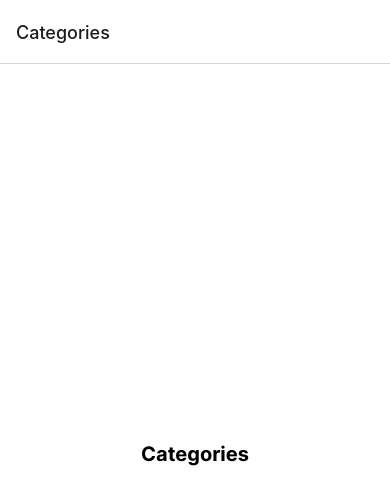
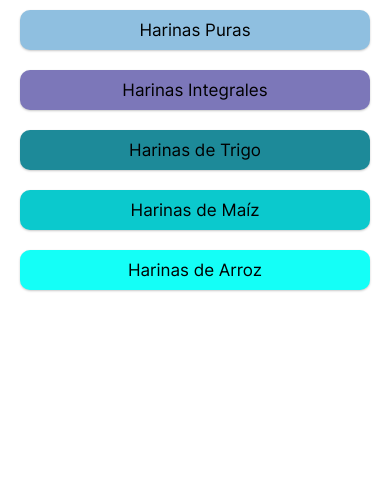
Before and after one commit to marianosim/VistasApp-Simantob, a React Native app: screen /Categories in a window 390 px wide. Shown: the top 504 px of the page. Built offline with nearby package versions, Linux system fonts and the light colour scheme.

Commit message:
Navigation flow: categories - products - item. Styles and images.

```diff
--- a/index.js
+++ b/index.js
@@ -1,5 +1,5 @@
-import { registerRootComponent } from "expo";
+import { registerRootComponent } from 'expo';
 
-import App from "./src/index";
+import App from './src/index';
 
 registerRootComponent(App);
--- a/package.json
+++ b/package.json
@@ -14,7 +14,7 @@
     "expo-font": "^11.1.1",
     "expo-status-bar": "~1.4.4",
     "react": "18.2.0",
-    "react-native": "0.71.7",
+    "react-native": "0.71.8",
     "react-native-safe-area-context": "4.5.0",
     "react-native-screens": "~3.20.0"
   },
--- a/src/navigation/main/index.jsx
+++ b/src/navigation/main/index.jsx
@@ -1,15 +1,41 @@
 import { createNativeStackNavigator } from '@react-navigation/native-stack';
 
+import { COLORS } from '../../constants';
 import { Categories, Item, Products } from '../../screens';
 
 const Stack = createNativeStackNavigator();
 
 const MainNavigator = () => {
   return (
-    <Stack.Navigator initialRouteName="Categories">
-      <Stack.Screen name="Categories" component={Categories} />
-      <Stack.Screen name="Products" component={Products} />
-      <Stack.Screen name="Item" component={Item} />
+    <Stack.Navigator
+      initialRouteName="Categories"
+      screenOptions={{
+        headerStyle: {
+          backgroundColor: COLORS.primary,
+        },
+        headerTintColor: COLORS.text,
+        headerTitleStyle: {
+          fontFamily: 'Inter-Bold',
+        },
+      }}>
+      <Stack.Screen name="Categories" component={Categories} options={{ headerShown: false }} />
+      <Stack.Screen
+        name="Products"
+        component={Products}
+        options={({ route }) => ({
+          title: route.params.name,
+          headerStyle: {
+            backgroundColor: route.params.color,
+          },
+        })}
+      />
+      <Stack.Screen
+        name="Item"
+        component={Item}
+        options={({ route }) => ({
+          title: route.params.name,
+        })}
+      />
     </Stack.Navigator>
   );
 };
--- a/src/screens/categories/index.jsx
+++ b/src/screens/categories/index.jsx
@@ -1,12 +1,27 @@
-import { View, Text } from "react-native";
+import React from 'react';
+import { FlatList, SafeAreaView } from 'react-native';
 
-import { styles } from "./styles";
+import { styles } from './styles';
+import { CategoryItem } from '../../components';
+import { CATEGORIES } from '../../constants';
 
-const Categories = () => {
+const Categories = ({ navigation }) => {
+  const onSelected = (item) => {
+    navigation.navigate('Products', {
+      categoryId: item.id,
+      name: item.name,
+      color: item.color,
+    });
+  };
+
+  const renderItem = ({ item }) => <CategoryItem item={item} onSelected={onSelected} />;
+
+  const keyExtractor = (item) => item.id.toString();
+
   return (
-    <View style={styles.container}>
-      <Text style={styles.title}>Categories</Text>
-    </View>
+    <SafeAreaView style={styles.container}>
+      <FlatList data={CATEGORIES} renderItem={renderItem} keyExtractor={keyExtractor} />
+    </SafeAreaView>
   );
 };
 
--- a/src/screens/categories/styles.js
+++ b/src/screens/categories/styles.js
@@ -1,11 +1,10 @@
-import { StyleSheet } from 'react-native';
+import { StyleSheet, StatusBar } from 'react-native';
 
 export const styles = StyleSheet.create({
   container: {
     flex: 1,
-    justifyContent: 'center',
-    alignItems: 'center',
     backgroundColor: '#fff',
+    paddingTop: StatusBar.currentHeight,
   },
   title: {
     fontSize: 20,
--- a/src/screens/index.js
+++ b/src/screens/index.js
@@ -1,3 +1,3 @@
-export { default as Categories } from "./categories/index";
-export { default as Products } from "./products/index";
-export { default as Item } from "./item/index";
+export { default as Categories } from './categories/index';
+export { default as Products } from './products/index';
+export { default as Item } from './item/index';
--- a/src/screens/item/index.jsx
+++ b/src/screens/item/index.jsx
@@ -1,11 +1,19 @@
-import { View, Text } from "react-native";
+import { View, Text, Image } from 'react-native';
 
-import { styles } from "./styles";
+import { styles } from './styles';
+import { PRODUCTS } from '../../constants';
 
-const Item = () => {
+const Item = ({ route }) => {
+  const { itemId } = route.params;
+
+  const item = PRODUCTS.find((item) => item.id === itemId);
   return (
     <View style={styles.container}>
-      <Text style={styles.title}>Item</Text>
+      <Image resizeMode="contain" source={{ uri: item.image }} style={styles.image} />
+      <Text style={styles.name}>{item.name}</Text>
+      <Text style={styles.description}>{item.description}</Text>
+      <Text style={styles.price}>U$D {item.price}</Text>
+      <Text style={styles.weight}>Weight: {item.weight}</Text>
     </View>
   );
 };
--- a/src/screens/item/styles.js
+++ b/src/screens/item/styles.js
@@ -3,13 +3,31 @@ import { StyleSheet } from 'react-native';
 export const styles = StyleSheet.create({
   container: {
     flex: 1,
-    justifyContent: 'center',
+    //justifyContent: 'center',
     alignItems: 'center',
     backgroundColor: '#fff',
   },
-  title: {
-    fontSize: 20,
-    textAlign: 'center',
+  name: {
+    fontFamily: 'Inter-Medium',
+    fontSize: 18,
+    paddingVertical: 20,
+  },
+  description: {
+    fontSize: 14,
+    fontFamily: 'Inter-Regular',
+    paddingVertical: 10,
+  },
+  price: {
+    fontSize: 18,
     fontFamily: 'Inter-Bold',
+    paddingVertical: 20,
+  },
+  weight: {
+    fontSize: 12,
+    fontFamily: 'Inter-Regular',
+  },
+  image: {
+    width: '100%',
+    height: 260,
   },
 });
--- a/src/screens/products/index.jsx
+++ b/src/screens/products/index.jsx
@@ -1,12 +1,29 @@
-import { View, Text } from "react-native";
+import { SafeAreaView, FlatList } from 'react-native';
 
-import { styles } from "./styles";
+import { styles } from './styles';
+import { ProductItem } from '../../components';
+import { PRODUCTS } from '../../constants';
 
-const Products = () => {
+const Products = ({ navigation, route }) => {
+  const { categoryId } = route.params;
+
+  const onSelected = (item) => {
+    navigation.navigate('Item', {
+      itemId: item.id,
+      name: item.name,
+    });
+  };
+
+  const filteredProducts = PRODUCTS.filter((product) => product.category === categoryId);
+
+  const renderItem = ({ item }) => <ProductItem item={item} onSelected={onSelected} />;
+
+  const keyExtractor = (item) => item.id.toString();
+
   return (
-    <View style={styles.container}>
-      <Text style={styles.title}>Products</Text>
-    </View>
+    <SafeAreaView style={styles.container}>
+      <FlatList data={filteredProducts} renderItem={renderItem} keyExtractor={keyExtractor} />
+    </SafeAreaView>
   );
 };
 
--- a/src/screens/products/styles.js
+++ b/src/screens/products/styles.js
@@ -3,8 +3,6 @@ import { StyleSheet } from 'react-native';
 export const styles = StyleSheet.create({
   container: {
     flex: 1,
-    justifyContent: 'center',
-    alignItems: 'center',
     backgroundColor: '#fff',
   },
   title: {
--- a/src/styles.js
+++ b/src/styles.js
@@ -1,8 +1,8 @@
-import { StyleSheet } from "react-native";
+import { StyleSheet } from 'react-native';
 
 export const styles = StyleSheet.create({
   container: {
     flex: 1,
-    backgroundColor: "#fff",
+    backgroundColor: '#fff',
   },
 });
```
Also changed, not shown: 1 other file (tests, documents, lock files or other folders).
